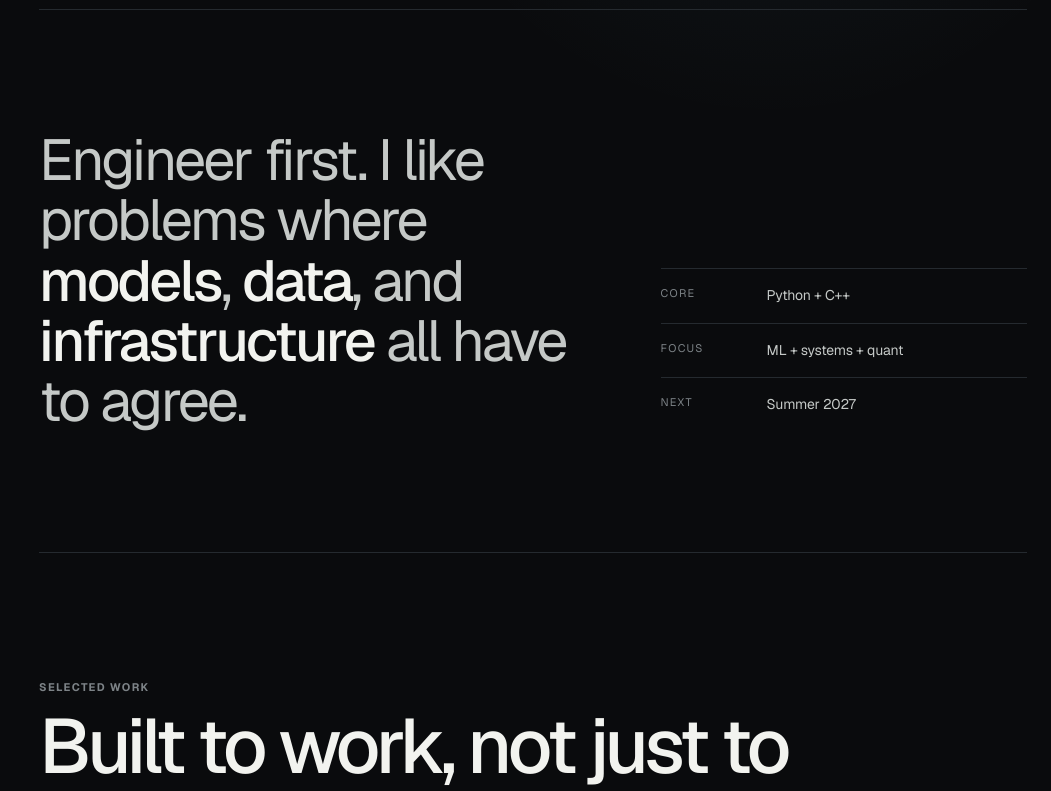
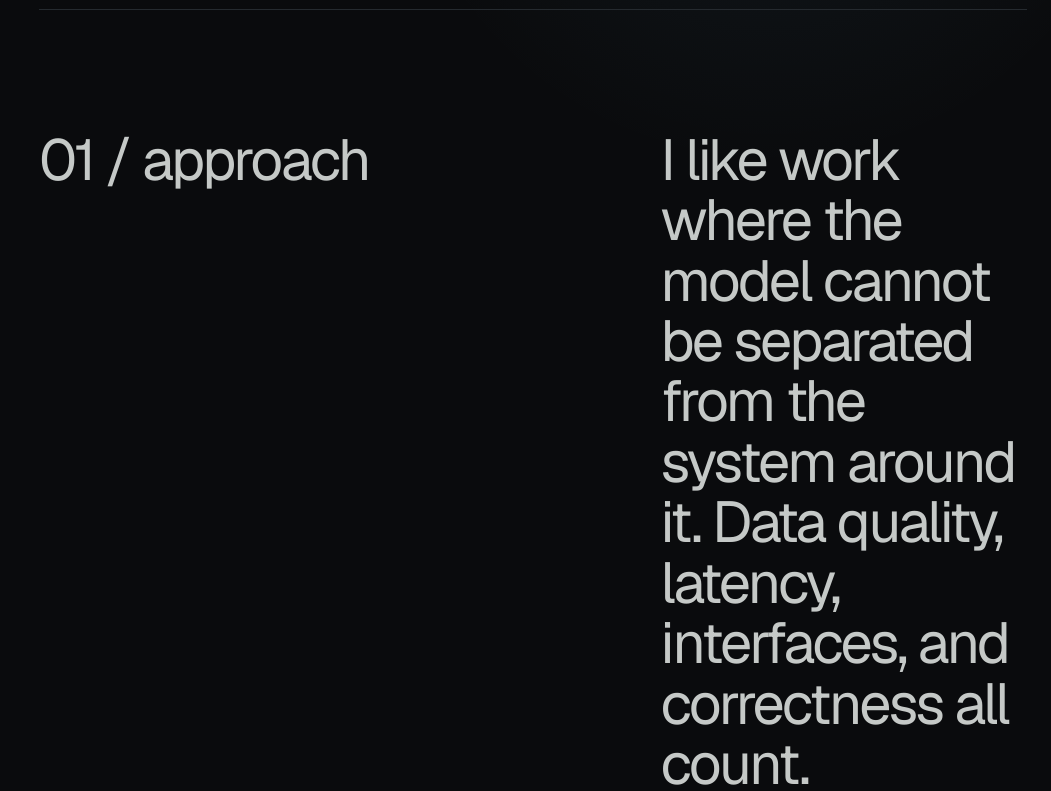
Before and after one commit to kenchengkc/personal-website, a Next.js app: page / in a window 1280 px wide. Shown: the part 840-1631 px from the top of the page, without its empty margins (229-1280 px from the left). Built offline with nearby package versions, Linux system fonts and the light colour scheme.

Commit message:
Simplify about section typography

```diff
--- a/components/sections/About.tsx
+++ b/components/sections/About.tsx
@@ -1,24 +1,23 @@
 export function About() {
   return (
     <section className="intro-strip" aria-label="About Ken">
-      <p data-reveal>
-        Engineer first. I like problems where <strong>models</strong>,{" "}
-        <strong>data</strong>, and <strong>infrastructure</strong> all have to
-        agree.
+      <p className="intro-index" data-reveal>01 / approach</p>
+      <p className="intro-statement" data-reveal>
+        I like work where the model cannot be separated from the system around it.
+        Data quality, latency, interfaces, and correctness all count.
       </p>
-
       <dl data-reveal>
         <div>
           <dt>Core</dt>
-          <dd>Python + C++</dd>
+          <dd>Python, C++</dd>
         </div>
         <div>
           <dt>Focus</dt>
-          <dd>ML + systems + quant</dd>
+          <dd>ML, systems, quant</dd>
         </div>
         <div>
-          <dt>Next</dt>
-          <dd>Summer 2027</dd>
+          <dt>Based</dt>
+          <dd>New York</dd>
         </div>
       </dl>
     </section>
```
